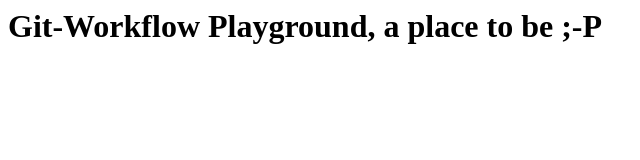
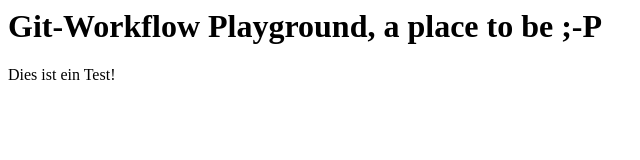
Before and after one commit to al-mi-sm/git-workflow, a plain HTML site: page index.html in a window 1280 px wide. Shown: the full height of the page, 0-640 px from the left. Drawn offline with Linux system fonts and the light colour scheme.

Commit message:
text added

```diff
--- a/index.html
+++ b/index.html
@@ -8,4 +8,7 @@
         <h1>Git-Workflow Playground, a place to be ;-P</h1>
 
     </body>
+
+    Dies ist ein Test!
+
 </html>
```
